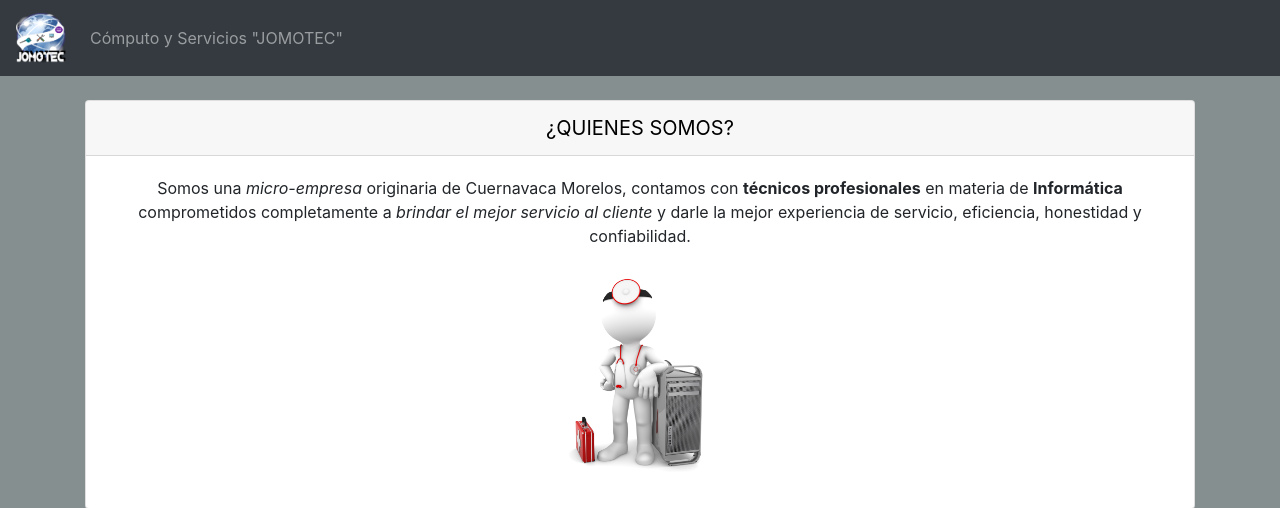
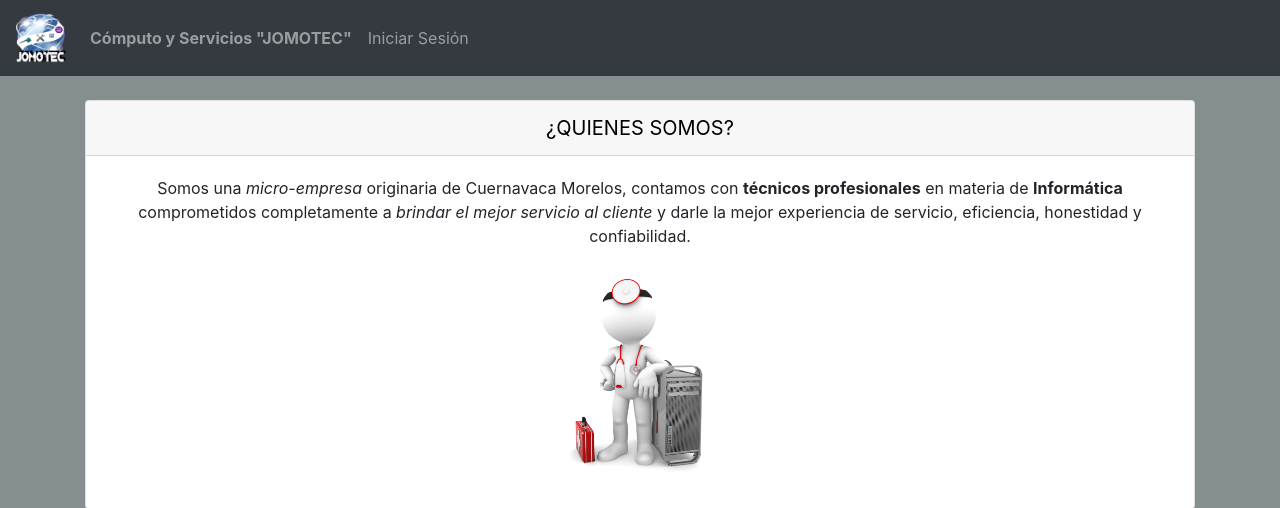
Before and after one commit to JONATHAN-SO-L/JOMOTEC, a PHP site: page / in a window 1280 px wide. Shown: the top 508 px of the page. Run offline with PHP 8.4, Linux system fonts and the light colour scheme.

Commit message:
Se agrega acceso a RECTEC

```diff
--- a/index.php
+++ b/index.php
@@ -19,7 +19,10 @@
 		</a>
 		<ul class="navbar-nav">
 			<li class="nav-item">
-				<a class="nav-link" href="#">Cómputo y Servicios "JOMOTEC"</a>
+				<a class="nav-link" href="#"><strong>Cómputo y Servicios "JOMOTEC"</strong></a>
+			</li>
+			<li class="nav-item">
+				<a class="nav-link" href="/rectec" target="_blank">Iniciar Sesión</a>
 			</li>
 		</ul>
 	</nav>
```
